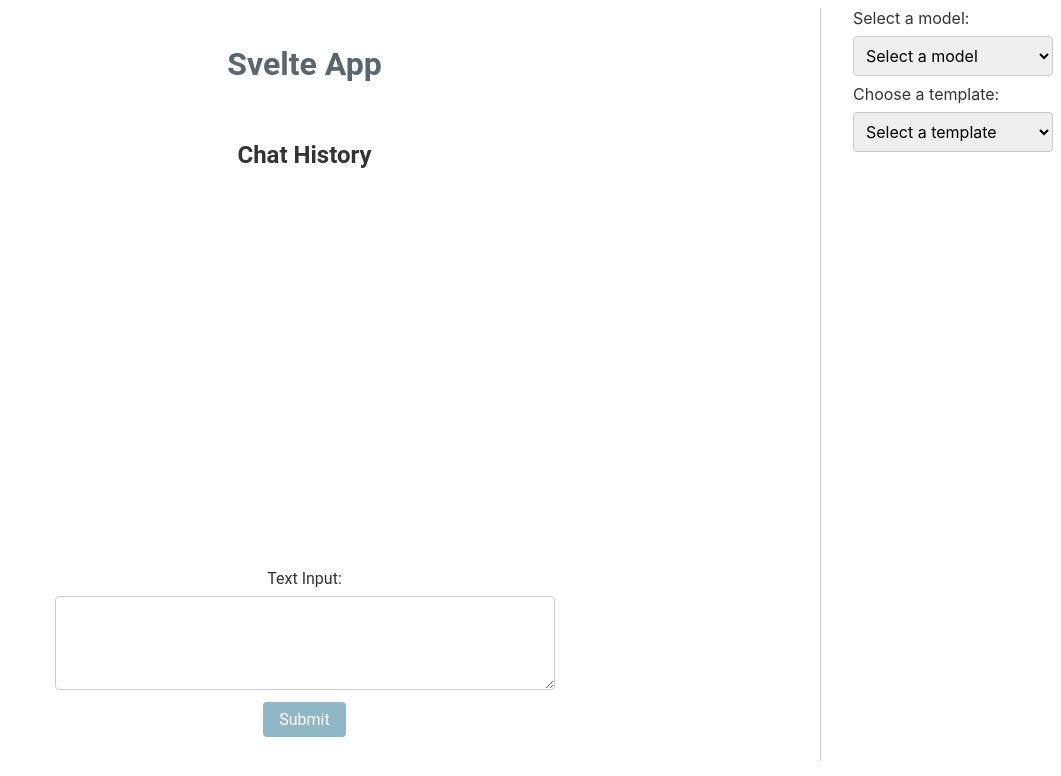
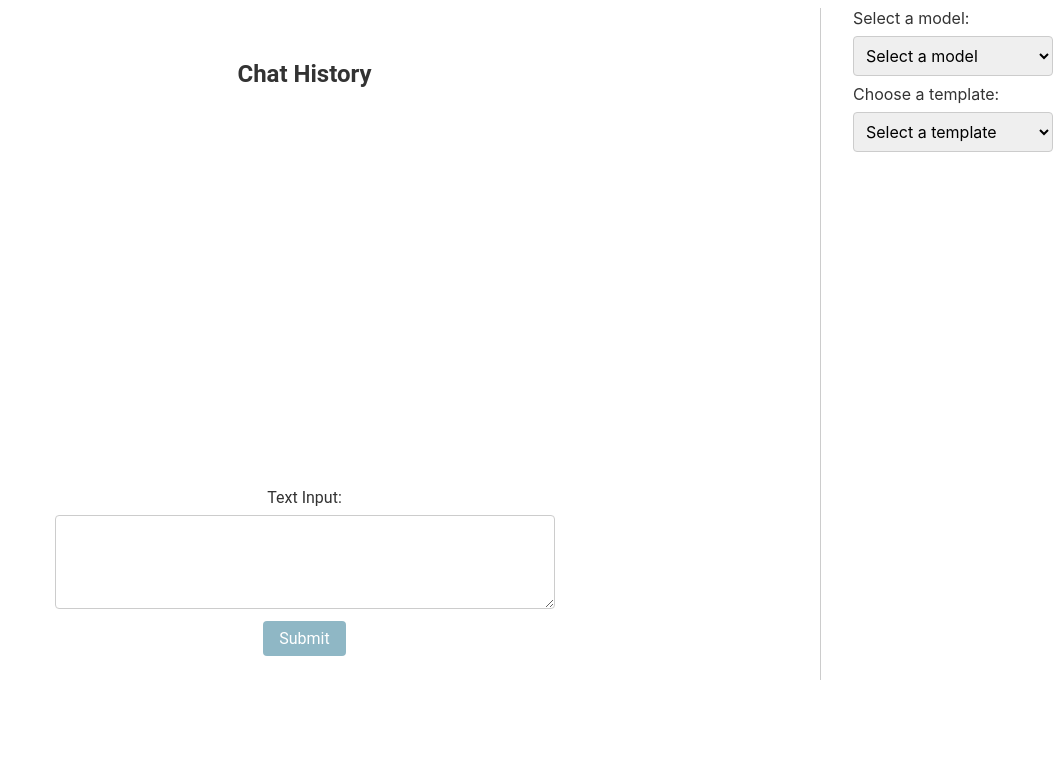
Before and after one commit to sekaki22/LM-playground, a Svelte app in the folder src/front/: page / in a window 1280 px wide. Shown: the top 776 px of the page, without its empty margins (219-1280 px from the left). Built offline with nearby package versions, Linux system fonts and the light colour scheme.

Commit message:
fix indentation

```diff
--- a/src/front/src/App.svelte
+++ b/src/front/src/App.svelte
@@ -58,14 +58,11 @@
 <div class="layout">
     <div class="main-content">
         <main>
-        <h1>Svelte App</h1>
-
             <ChatWindow
                 {chatHistory}
                 bind:textInput
                 on:submitForm="{submitForm}"
             />
-
         </main>
     </div>
     <div class="right-column">
```
Also changed, not shown: src/front/src/ChatWindow.svelte (indentation only), src/front/src/ModelChooser.svelte (indentation only), src/front/src/TemplateChooser.svelte (indentation only). Lines whose indentation alone changed are shown as unchanged.
